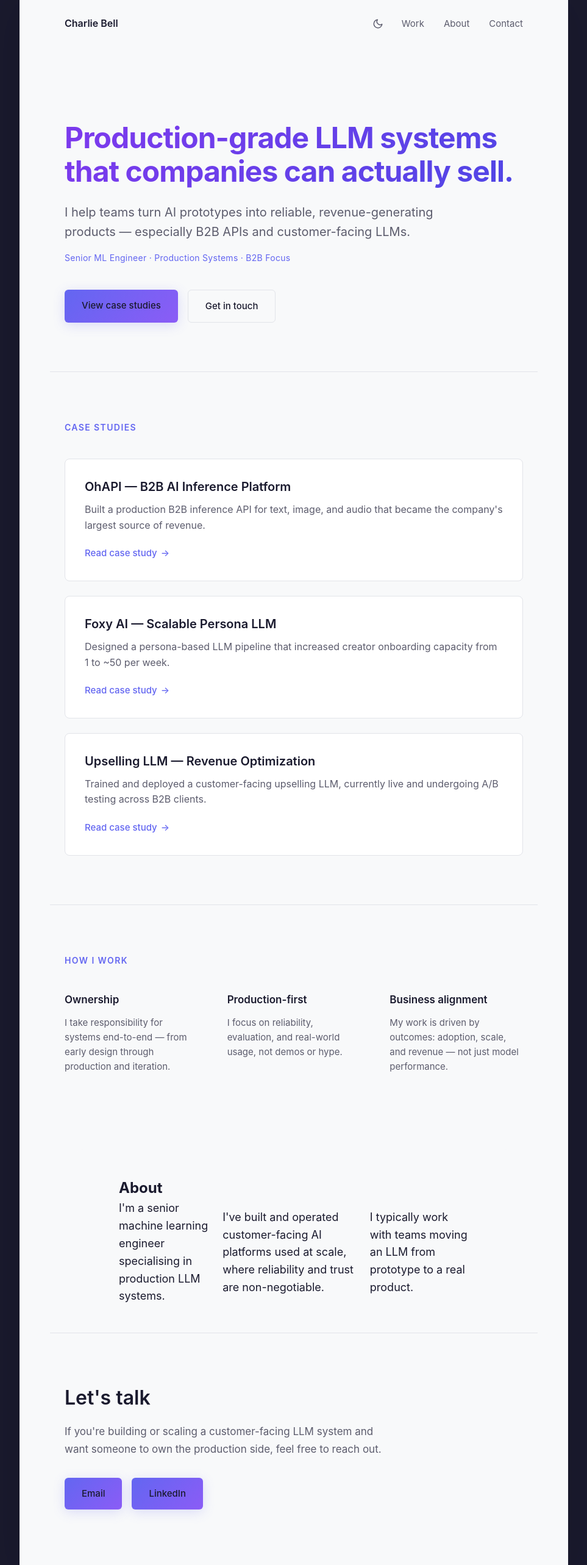
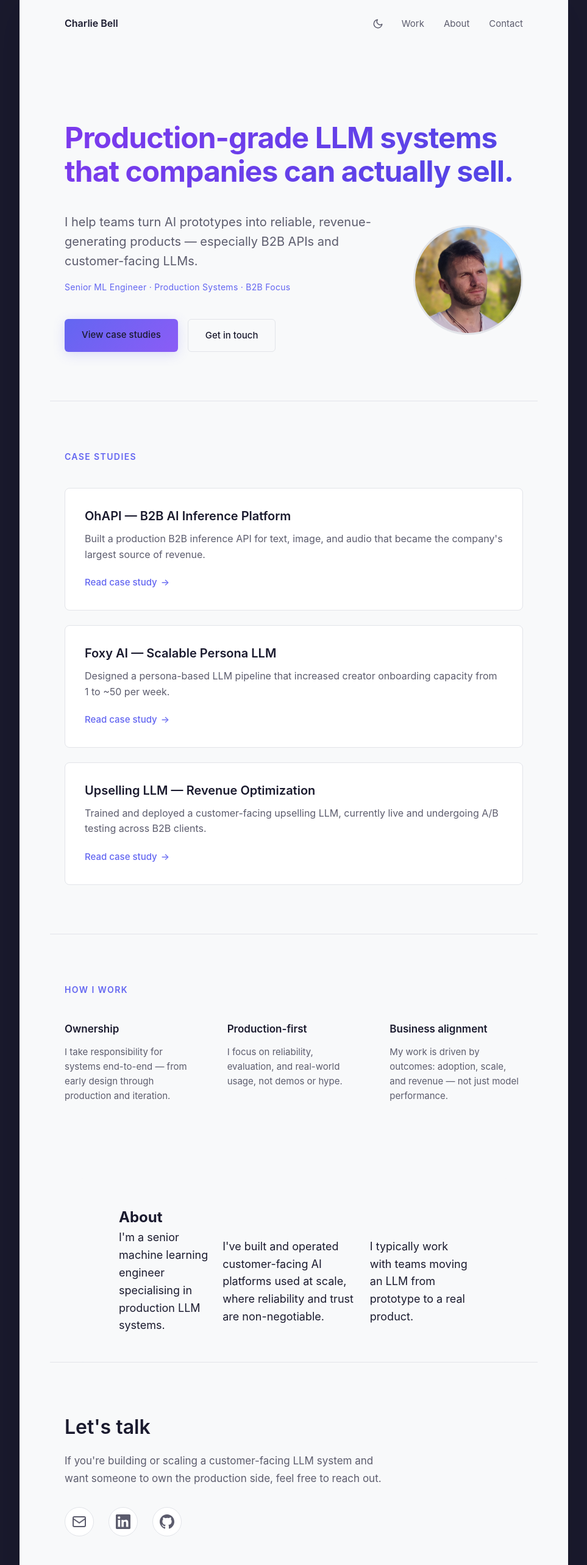
Before and after one commit to Charlie-Bell/website-fe, a React (Vite) app: page / in a window 1280 px wide. Shown: the top 2566 px of the page at 61% size, without its empty margins (158-1121 px from the left). Built offline with nearby package versions, Linux system fonts and the light colour scheme.

Commit message:
Website styling complete TODO: New pic, Case studies, fill in remaining content

```diff
--- a/src/components/Contact/Contact.jsx
+++ b/src/components/Contact/Contact.jsx
@@ -1,5 +1,23 @@
-import React from "react";
 import styles from "./Contact.module.css";
+
+const EmailIcon = () => (
+    <svg width="24" height="24" viewBox="0 0 24 24" fill="none" stroke="currentColor" strokeWidth="2" strokeLinecap="round" strokeLinejoin="round">
+        <rect x="2" y="4" width="20" height="16" rx="2"/>
+        <path d="M22 7l-10 7L2 7"/>
+    </svg>
+);
+
+const LinkedInIcon = () => (
+    <svg width="24" height="24" viewBox="0 0 24 24" fill="currentColor">
+        <path d="M20.447 20.452h-3.554v-5.569c0-1.328-.027-3.037-1.852-3.037-1.853 0-2.136 1.445-2.136 2.939v5.667H9.351V9h3.414v1.561h.046c.477-.9 1.637-1.85 3.37-1.85 3.601 0 4.267 2.37 4.267 5.455v6.286zM5.337 7.433a2.062 2.062 0 01-2.063-2.065 2.064 2.064 0 112.063 2.065zm1.782 13.019H3.555V9h3.564v11.452zM22.225 0H1.771C.792 0 0 .774 0 1.729v20.542C0 23.227.792 24 1.771 24h20.451C23.2 24 24 23.227 24 22.271V1.729C24 .774 23.2 0 22.222 0h.003z"/>
+    </svg>
+);
+
+const GitHubIcon = () => (
+    <svg width="24" height="24" viewBox="0 0 24 24" fill="currentColor">
+        <path d="M12 0C5.374 0 0 5.373 0 12c0 5.302 3.438 9.8 8.207 11.387.599.111.793-.261.793-.577v-2.234c-3.338.726-4.033-1.416-4.033-1.416-.546-1.387-1.333-1.756-1.333-1.756-1.089-.745.083-.729.083-.729 1.205.084 1.839 1.237 1.839 1.237 1.07 1.834 2.807 1.304 3.492.997.107-.775.418-1.305.762-1.604-2.665-.305-5.467-1.334-5.467-5.931 0-1.311.469-2.381 1.236-3.221-.124-.303-.535-1.524.117-3.176 0 0 1.008-.322 3.301 1.23A11.509 11.509 0 0112 5.803c1.02.005 2.047.138 3.006.404 2.291-1.552 3.297-1.23 3.297-1.23.653 1.653.242 2.874.118 3.176.77.84 1.235 1.911 1.235 3.221 0 4.609-2.807 5.624-5.479 5.921.43.372.823 1.102.823 2.222v3.293c0 .319.192.694.801.576C20.566 21.797 24 17.3 24 12c0-6.627-5.373-12-12-12z"/>
+    </svg>
+);
 
 export const Contact = () => {
     return (
@@ -8,12 +26,15 @@
             <p className={styles.description}>
                 If you're building or scaling a customer-facing LLM system and want someone to own the production side, feel free to reach out.
             </p>
-            <div className={styles.links}>
-                <a href="mailto:charlie.james.bell@gmail.com" className={styles.link}>
-                    Email
+            <div className={styles.socialLinks}>
+                <a href="mailto:charlie.james.bell@gmail.com" className={styles.socialLink} aria-label="Email">
+                    <EmailIcon />
                 </a>
-                <a href="https://linkedin.com/in/charlie-bell" target="_blank" rel="noopener noreferrer" className={styles.link}>
-                    LinkedIn
+                <a href="https://linkedin.com/in/charlie-bell" target="_blank" rel="noopener noreferrer" className={styles.socialLink} aria-label="LinkedIn">
+                    <LinkedInIcon />
+                </a>
+                <a href="https://github.com/charlie-bell" target="_blank" rel="noopener noreferrer" className={styles.socialLink} aria-label="GitHub">
+                    <GitHubIcon />
                 </a>
             </div>
         </section>
--- a/src/components/Contact/Contact.module.css
+++ b/src/components/Contact/Contact.module.css
@@ -22,28 +22,29 @@
     max-width: 520px;
 }
 
-.links {
+.socialLinks {
     display: flex;
-    gap: 16px;
+    gap: 24px;
 }
 
-.link {
-    text-decoration: none;
-    background: var(--gradient-accent);
-    color: var(--color-text);
-    font-size: 15px;
-    font-weight: 500;
-    padding: 14px 28px;
-    border-radius: 6px;
-    border: none;
-    cursor: pointer;
+.socialLink {
+    display: flex;
+    align-items: center;
+    justify-content: center;
+    width: 48px;
+    height: 48px;
+    border-radius: 50%;
+    background: var(--color-surface);
+    border: 1px solid var(--color-border);
+    color: var(--color-text-muted);
     transition: all 0.2s ease;
-    box-shadow: 0 4px 20px var(--color-glow);
 }
 
-.link:hover {
+.socialLink:hover {
+    color: var(--color-accent);
+    border-color: var(--color-accent);
     transform: translateY(-2px);
-    box-shadow: 0 6px 30px var(--color-glow);
+    box-shadow: 0 4px 20px var(--color-glow);
 }
 
 @media screen and (max-width: 830px) {
@@ -55,11 +56,7 @@
         font-size: 28px;
     }
 
-    .links {
-        flex-direction: column;
-    }
-
-    .link {
-        text-align: center;
+    .socialLinks {
+        justify-content: flex-start;
     }
 }
--- a/src/components/Hero/Hero.jsx
+++ b/src/components/Hero/Hero.jsx
@@ -1,13 +1,13 @@
-import React from "react";
 import styles from "./Hero.module.css";
 
 export const Hero = () => {
     return (
         <section className={styles.container}>
-            <div className={styles.content}>
             <h1 className={styles.title}>
                 Production-grade LLM systems that companies can actually sell.
             </h1>
+            <div className={styles.content}>
+                <div className={styles.textContent}>
                     <p className={styles.description}>
                         I help teams turn AI prototypes into reliable, revenue-generating products — especially B2B APIs and customer-facing LLMs.
                     </p>
@@ -19,6 +19,14 @@
                         <a href="#contact" className={styles.secondaryBtn}>Get in touch</a>
                     </div>
                 </div>
+                <div className={styles.photoWrapper}>
+                    <img
+                        src="/assets/hero/me.jpg"
+                        alt="Charlie Bell"
+                        className={styles.photo}
+                    />
+                </div>
+            </div>
         </section>
     );
 };
--- a/src/components/Hero/Hero.module.css
+++ b/src/components/Hero/Hero.module.css
@@ -8,8 +8,31 @@
 
 .content {
     display: flex;
-    flex-direction: column;
-    align-items: flex-start;
+    flex-direction: row;
+    align-items: center;
+    justify-content: space-between;
+    gap: 48px;
+}
+
+.textContent {
+    flex: 1;
+}
+
+.photoWrapper {
+    flex-shrink: 0;
+}
+
+.photo {
+    width: 180px;
+    height: 180px;
+    border-radius: 50%;
+    object-fit: cover;
+    border: 3px solid var(--color-border);
+    transition: border-color 0.2s ease;
+}
+
+.photo:hover {
+    border-color: var(--color-accent);
 }
 
 .title {
@@ -17,7 +40,7 @@
     font-weight: 700;
     line-height: 1.15;
     letter-spacing: -0.02em;
-    margin-bottom: 24px;
+    margin-bottom: 40px;
     background: var(--gradient-text);
     background-size: 200% auto;
     -webkit-background-clip: text;
@@ -98,6 +121,28 @@
         padding: 80px 24px 60px;
     }
 
+    .content {
+        flex-direction: column;
+        align-items: center;
+        gap: 32px;
+    }
+
+    .photoWrapper {
+        order: -1;
+        width: 100%;
+        display: flex;
+        justify-content: center;
+    }
+
+    .photo {
+        width: 180px;
+        height: 180px;
+    }
+
+    .textContent {
+        width: 100%;
+    }
+
     .title {
         font-size: 36px;
     }
--- a/src/components/Navbar/Navbar.module.css
+++ b/src/components/Navbar/Navbar.module.css
@@ -7,7 +7,8 @@
     align-items: center;
     justify-content: space-between;
     padding: 24px;
-    z-index: 100;
+    position: relative;
+    z-index: 1000;
 }
 
 .logo {
@@ -125,6 +126,6 @@
 
     .menuOpen {
         display: flex;
-        z-index: 100;
+        z-index: 1000;
     }
 }
```
Lines whose indentation alone changed are shown as unchanged.
